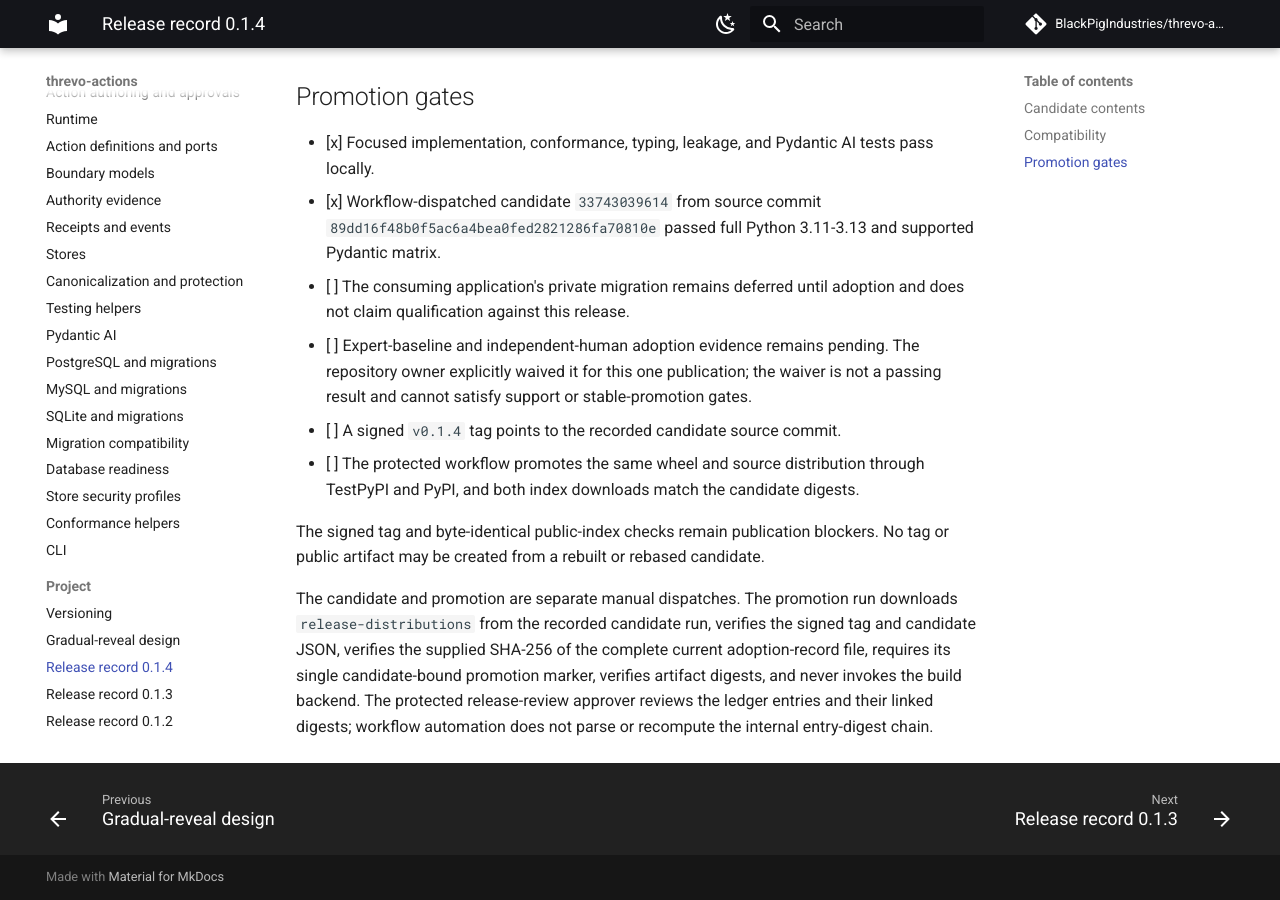
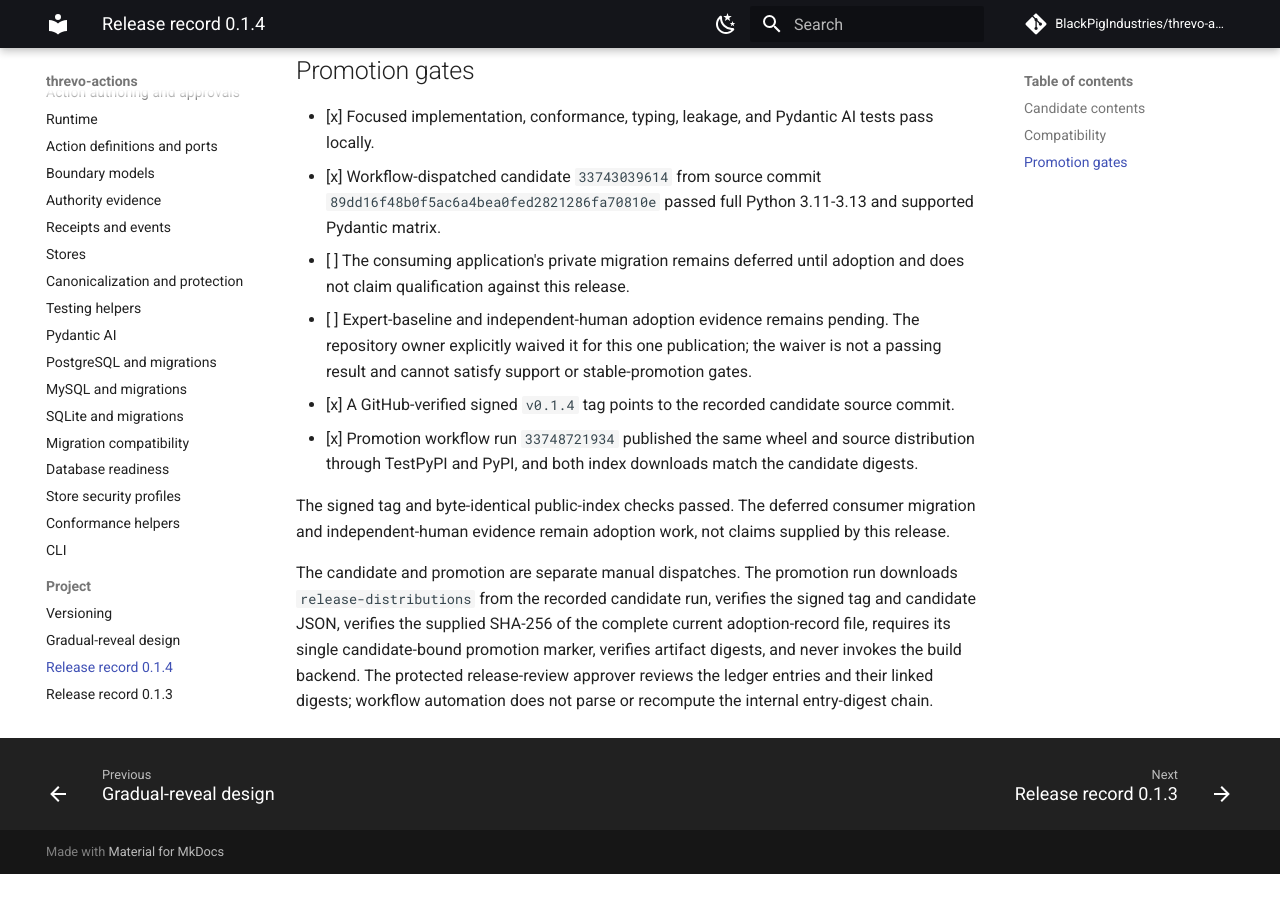
Before and after one commit to BlackPigIndustries/threvo-actions, an MkDocs documentation site: the page built from docs/releases/0.1.4.md, in a window 1280 px wide and 900 px high, scrolled down 729 px. Built offline with MkDocs 1.6.1 and Material for MkDocs 9.7.7, drawn with Linux system fonts in a browser that asks for light colours; comment, search, counter and statistics services are not loaded; after the commit the page ends 1603 px from its top, so only the background shows below that; some of the changed text lies outside the part shown.

Commit message:
docs(release): mark 0.1.4 published

```diff
--- a/docs/releases/0.1.4.md
+++ b/docs/releases/0.1.4.md
@@ -1,7 +1,6 @@
 # `0.1.4` release record
 
-Status: **candidate qualified; repository-owner publication waiver recorded;
-protected publication pending**
+Status: **released 2026-09-03; repository-owner publication waiver recorded**
 
 `0.1.4` adds an experimental gradual-reveal authoring namespace without
 changing the supported expert runtime, lifecycle vocabulary, serialized
@@ -37,14 +36,16 @@
   The repository owner explicitly waived it for this one publication; the
   waiver is not a passing result and cannot satisfy support or stable-promotion
   gates.
-- [ ] A signed `v0.1.4` tag points to the recorded candidate source commit.
-- [ ] The protected workflow promotes the same wheel and source distribution
+- [x] A GitHub-verified signed `v0.1.4` tag points to the recorded candidate
+  source commit.
+- [x] Promotion workflow run `33748721934` published the same wheel and source
+  distribution
   through TestPyPI and PyPI, and both index downloads match the candidate
   digests.
 
-The signed tag and byte-identical public-index checks remain publication
-blockers. No tag or public artifact may be created from a rebuilt or rebased
-candidate.
+The signed tag and byte-identical public-index checks passed. The deferred
+consumer migration and independent-human evidence remain adoption work, not
+claims supplied by this release.
 
 The candidate and promotion are separate manual dispatches. The promotion run
 downloads `release-distributions` from the recorded candidate run, verifies the
```
